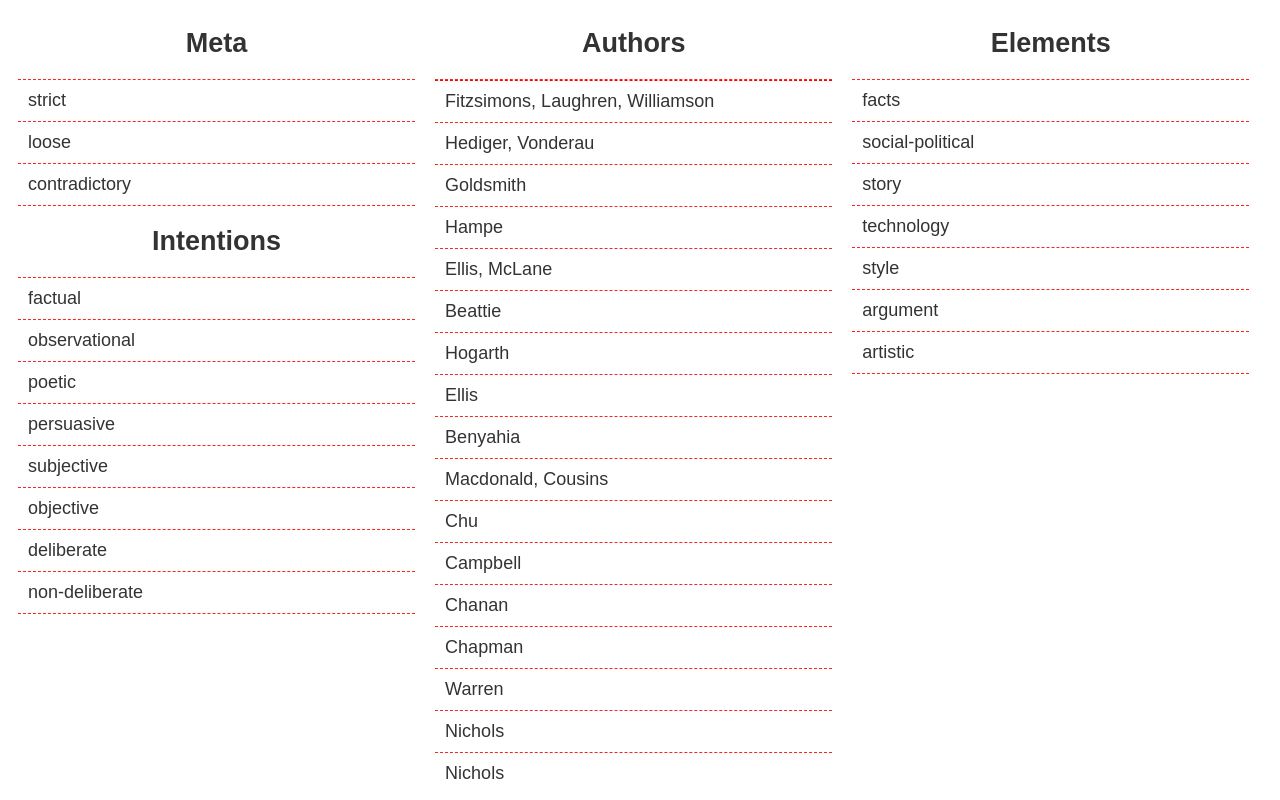
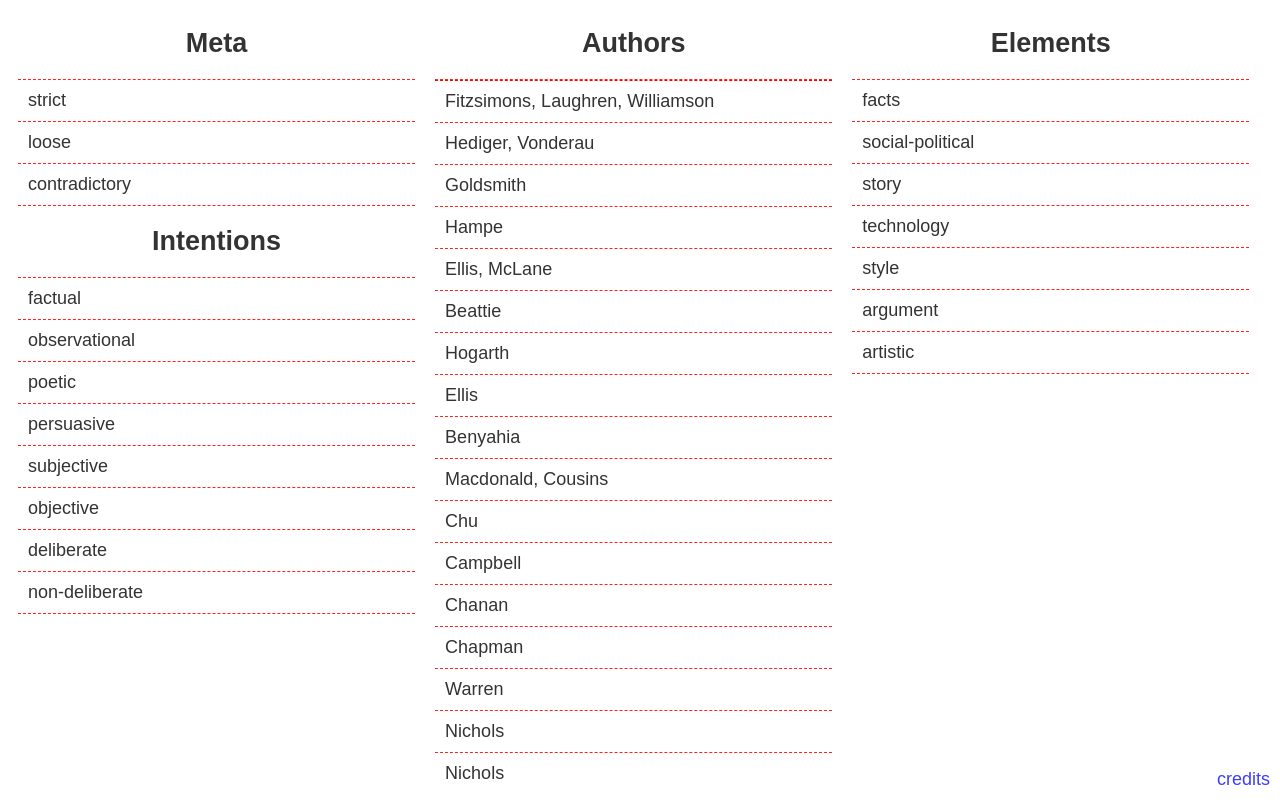
Before and after one commit to seveneightn9ne/CMS338-Visualization, a plain HTML site: page vis.html in a window 1280 px wide. Drawn offline with nearby package versions, Linux system fonts and the light colour scheme.

Commit message:
add credits link

```diff
--- a/vis.css
+++ b/vis.css
@@ -66,3 +66,13 @@ a {
 ::-webkit-scrollbar {
     display: none;
 }
+
+#credits {
+    position: fixed;
+    bottom: 10px;
+    right: 10px;
+}
+
+#credits a {
+    color: #3F3FFB;
+}
--- a/vis.html
+++ b/vis.html
@@ -40,4 +40,6 @@
 </div>
 
 <div id="descriptions">
+
+<div id="credits"><a href="credits.html">credits</a></div>
 </html>
```
